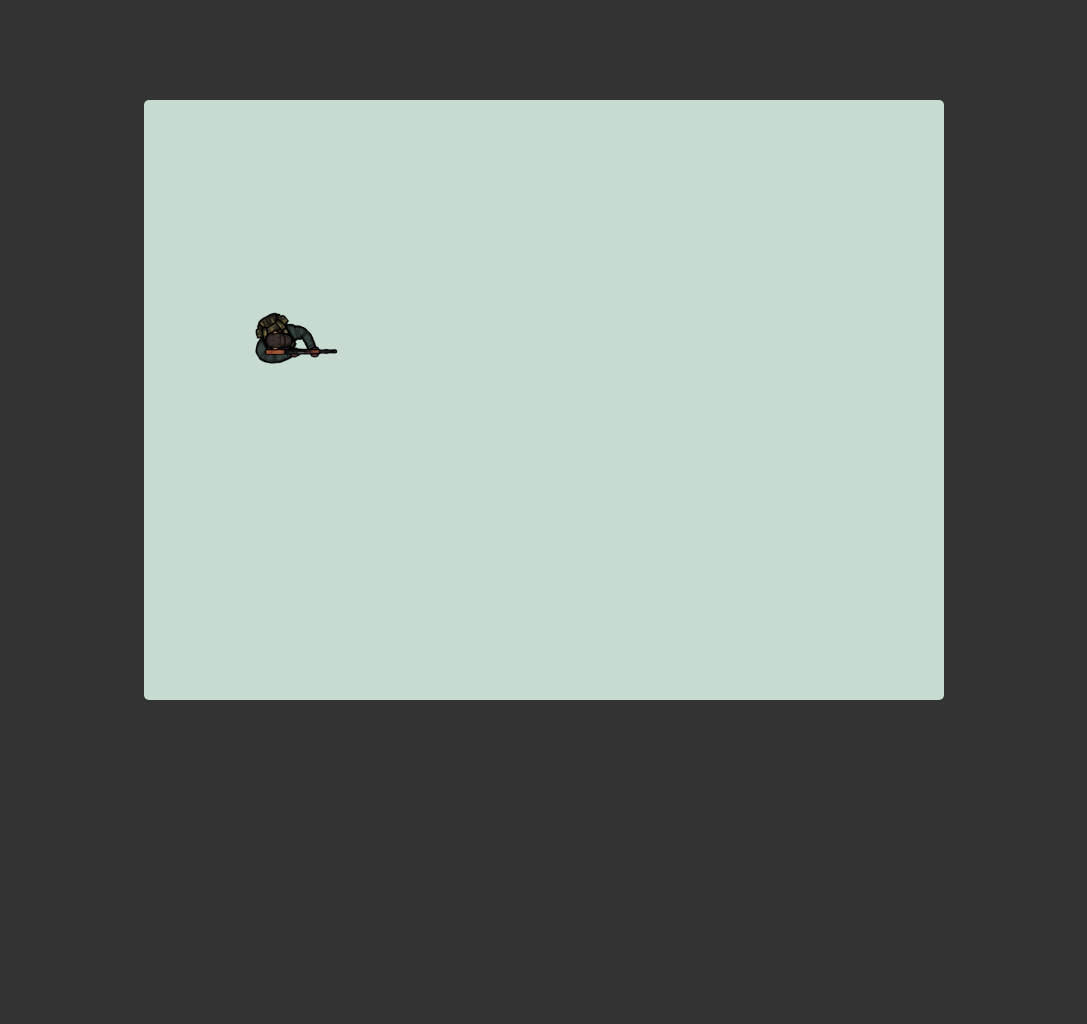
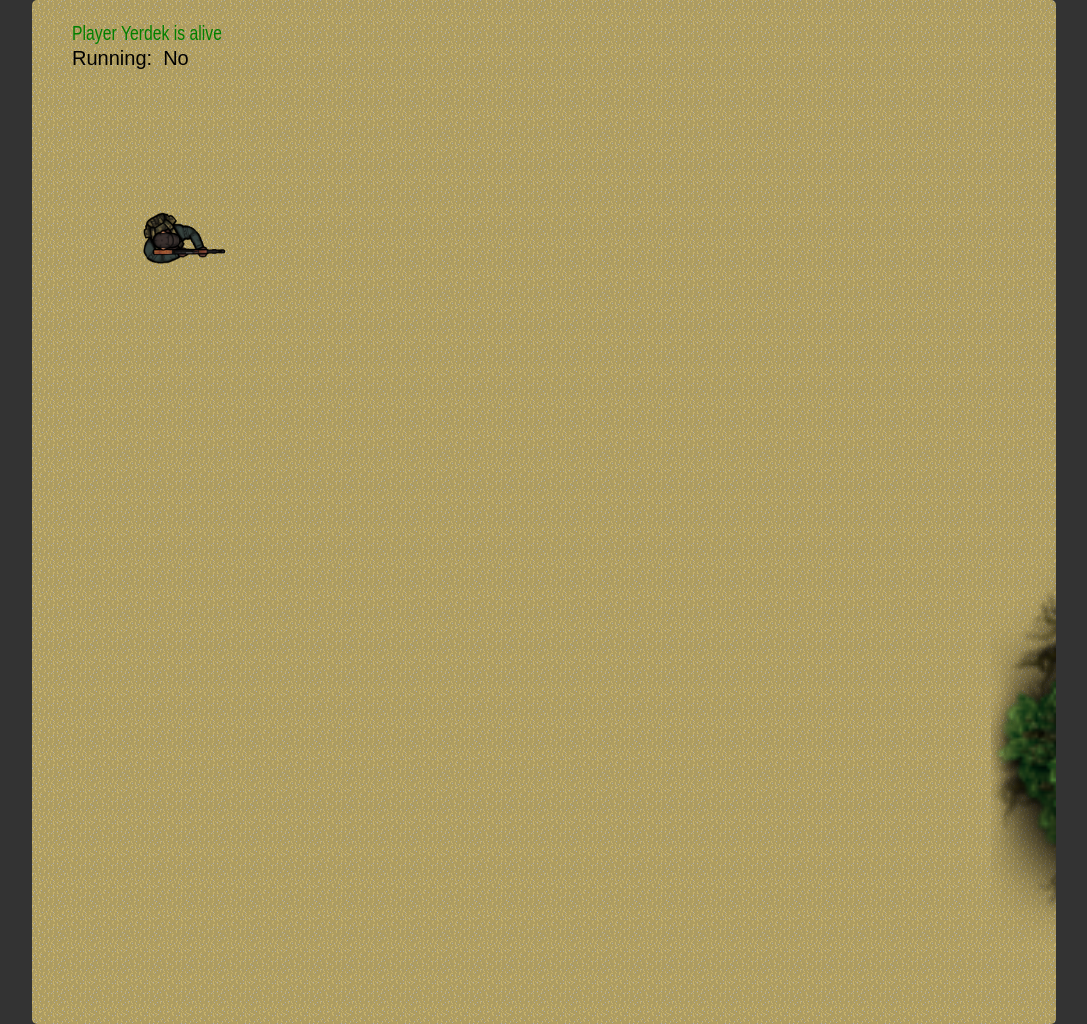
Before and after one commit to 5ocjal/jsGame, a plain HTML site: page index.html in a window 1280 px wide. Shown: the whole page, without its empty margins (96-1183 px from the left). Before the commit the page ends 800 px from the top, so only its background shows below. Drawn offline with Linux system fonts and the light colour scheme.

Commit message:
trees and sprites

```diff
--- a/index.html
+++ b/index.html
@@ -9,9 +9,13 @@
 </head>
 
 <body>
-    <canvas id="canvas" width="800 " height="600"></canvas>
+    <canvas id="canvas"></canvas>
 
+    <!-- Assets -->
     <img src="./assets/player.png" alt="" id="playerImg" />
+    <img src="./assets/tree1.png" alt="" id="treeImg">
+
+
     <script src="./index.js"></script>
 </body>
 
--- a/index.js
+++ b/index.js
@@ -1,9 +1,14 @@
 const canvas = document.getElementById('canvas');
+canvas.width = 1024;
+canvas.height = 1024;
 const ctx = canvas.getContext('2d');
 
 const playerImg = document.getElementById('playerImg')
+const treeImg = document.getElementById('treeImg');
 
 const player = {
+    name: 'Yerdek',
+    alive: true,
     width: 100,
     height: 70,
     posX: 100,
@@ -13,14 +18,56 @@ const player = {
     dirY: 0,
 }
 
+const bullet = {
+    posX: (player.posX + player.width - 7),
+    posY: (player.posY + player.height - 19),
+    dirX: 0,
+    dirY: 0,
+    speed: 15,
+    size: 12,
+    sAngle: 0,
+    eAngle: Math.PI *2,
+}
+
+const tree = {
+    width: 400,
+    height: 400,
+    posX: Math.floor(Math.random() * (canvas.width - 0 + 1)) + 0,
+    posY: Math.floor(Math.random() * (canvas.height - 0 + 1)) + 0,
+    dirX: 0,
+    dirY: 0,
+    speed: 0,
+}
+
 let = isRunning = false;
+
+function clearScreen() {
+    ctx.clearRect(0, 0, canvas.width, canvas.height);
+}
+function drawGui() {
+    ctx.font = '20px Arial';
+    ctx.fillStyle = 'green';
+    ctx.fillText('Player ' + player.name + ' is ' + (player.alive ? 'alive' : 'dead'), 40, 40, 150);
+
+    ctx.font = '20px Arial';
+    ctx.fillStyle = 'black';
+    ctx.fillText('Running:  ' + (isRunning ? 'On' : 'No'), 40, 65);
+}
 
 function drawPlayer() {
     ctx.drawImage(playerImg, player.posX, player.posY, player.width, player.height);
 }
 
-function clearScreen() {
-    ctx.clearRect(0, 0, canvas.width, canvas.height);
+function drawTree() {
+    ctx.drawImage(treeImg, tree.posX, tree.posY, tree.width, tree.height);
+}
+
+function drawBullet() {
+    ctx.beginPath();
+    ctx.arc(bullet.posX, bullet.posY, bullet.size, bullet.sAngle, bullet.eAngle);
+    ctx.fillStyle = 'black';
+    ctx.fill();
+    ctx.stroke();
 }
 
 function newPossition() {
@@ -31,6 +78,8 @@ function newPossition() {
 function update() {
     clearScreen();
     drawPlayer();
+    drawTree();
+    drawGui();
     newPossition();
     wallDetection();
     requestAnimationFrame(update);
--- a/style/style.css
+++ b/style/style.css
@@ -15,10 +15,14 @@ body {
 }
 
 #canvas {
-    background: #c7dbd1;
+    background-image: url("../assets/dirt0.png");
     border-radius: 5px;
 }
 
 #playerImg {
     display: none;
 }
+
+#treeImg {
+    display: none;
+}
```
Also changed, not shown: assets/bullet.png (added), assets/dirt0.png (added), assets/grass0.jpg (added), assets/grass1.jpg (added), assets/grass2.png (added), assets/grass3.png (added), assets/road0.png (added), assets/tree1.png (added).
